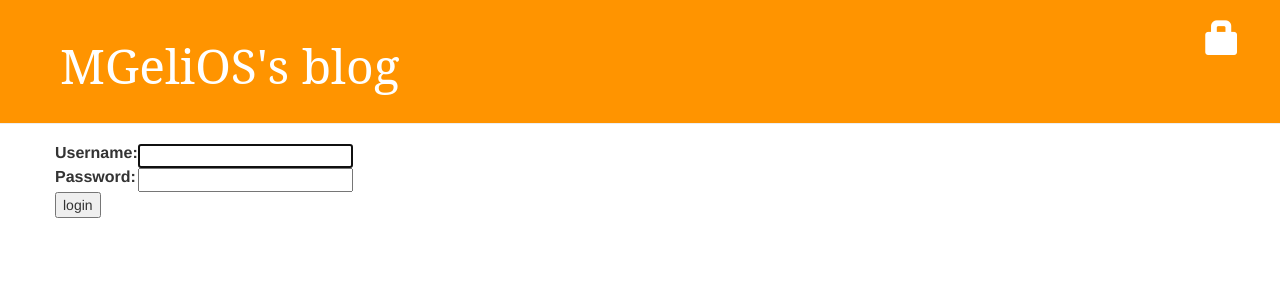
After one commit to mgelios/my-first-blog, a Django app: page /accounts/login/ in a window 1280 px wide. The commit adds this page. Shown: the top 300 px of the page. Run offline with Django 3.2, Linux system fonts and the light colour scheme; some libraries are stand-ins or nearby versions.

Commit message:
added auth actions

```diff
--- a/blog/templates/blog/base.html
+++ b/blog/templates/blog/base.html
@@ -11,6 +11,9 @@
             {% if user.is_authenticated %}
                 <a href="{% url 'post_new' %}" class="top-menu"><span class="glyphicon glyphicon-plus"></span></a>
                 <a href="{% url 'post_draft_list' %}" class="top-menu" ><span class="glyphicon glyphicon-edit"></span></a>
+                <p class="top-menu">Hello {{ user.username }} <small>(<a href="{% url 'logout' %}">Log out</a>)</small> </p>
+            {% else %}
+                <a href="{% url 'login' %}" class="top-menu" ><span class="glyphicon glyphicon-lock" ></span></a>
             {% endif %}
             <h1><a href="/">MGeliOS's blog</a></h1>
         </div>
--- a/blog/templates/blog/post_detail.html
+++ b/blog/templates/blog/post_detail.html
@@ -6,8 +6,6 @@
             <div class="date">
                 {{ post.published_date }}
             </div>
-        {% else %}
-            <a class="btn btn-default publish" href="{% url 'post_publish' pk=post.pk %}">Publish</a>
         {% endif %}
         {% if user.is_authenticated %}
             <div class="post_controls">
@@ -17,6 +15,9 @@
                 <a class="btn btn-default" href="{% url 'post_remove' pk=post.pk %}">
                     <span class="glyphicon glyphicon-remove"></span>
                 </a>
+                {% if not post.published_date %}
+                    <a class="btn btn-default publish" href="{% url 'post_publish' pk=post.pk %}">Publish</a>
+                {% endif %}
             </div>
         {% endif %}
         <h2>{{ post.title }}</h2>
--- /dev/null
+++ b/blog/templates/registration/login.html
@@ -0,0 +1,23 @@
+{% extends 'blog/base.html' %}
+
+{% block content %}
+    {% if form.errors %}
+        <p>Your username and password didn't match. Please try again</p>
+    {% endif %}
+    <form method="POST" action="{% url 'login' %}">
+        {% csrf_token %}
+        <table>
+            <tr>
+                <td>{{ form.username.label_tag }}</td>
+                <td>{{ form.username }}</td>
+            </tr>
+            <tr>
+                <td>{{ form.password.label_tag }}</td>
+                <td>{{ form.password }}</td>
+            </tr>
+        </table>
+
+        <input type="submit" value="login" />
+        <input type="hidden" name="next" value="{{ next }}" />
+    </form>
+{% endblock %}
--- a/blog/views.py
+++ b/blog/views.py
@@ -1,3 +1,4 @@
+from django.contrib.auth.decorators import login_required
 from django.shortcuts import render
 from django.shortcuts import render, get_object_or_404
 from django.shortcuts import redirect
@@ -13,6 +14,7 @@ def post_detail(request, pk):
     post = get_object_or_404(Post, pk=pk)
     return render(request, 'blog/post_detail.html', {'post': post})
 
+@login_required
 def post_new(request):
     if request.method == "POST":
         form = PostForm(request.POST)
@@ -25,20 +27,24 @@ def post_new(request):
         form = PostForm()
     return render(request, 'blog/post_edit.html', {'form': form})
 
+@login_required
 def post_draft_list(request):
     posts = Post.objects.filter(published_date__isnull=True).order_by('-created_date')
     return render(request, 'blog/post_draft_list.html', {'posts': posts})
 
+@login_required
 def post_publish(request, pk):
     post = get_object_or_404(Post, pk=pk)
     post.publish()
     return redirect('post_detail', pk=pk)
 
+@login_required
 def post_remove(request, pk):
     post = get_object_or_404(Post, pk=pk)
     post.delete()
     return redirect('post_list')
 
+@login_required
 def post_edit(request, pk):
     post = get_object_or_404(Post, pk=pk)
     if request.method == "POST":
--- a/mysite/urls.py
+++ b/mysite/urls.py
@@ -1,7 +1,11 @@
 from django.conf.urls import include, url
 from django.contrib import admin
 
+from django.contrib.auth import views
+
 urlpatterns = [
     url(r'^admin/', include(admin.site.urls)),
+    url(r'^accounts/login/$', views.login, name='login'),
+    url(r'^accounts/logout$', views.logout, name='logout', kwargs={'next_page': '/'}),
     url(r'', include('blog.urls')),
 ]
```
Also changed, not shown: db.sqlite3.
